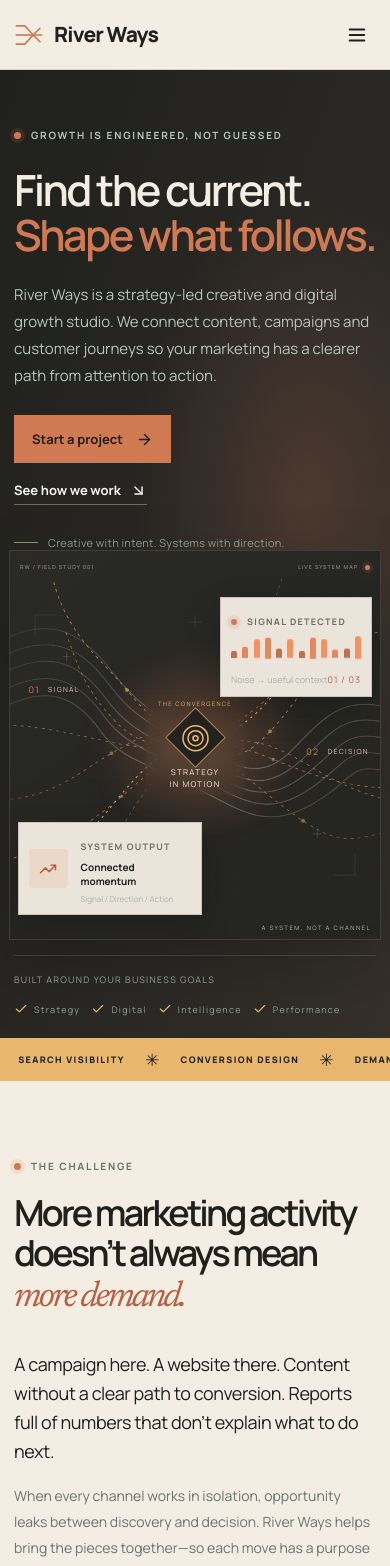
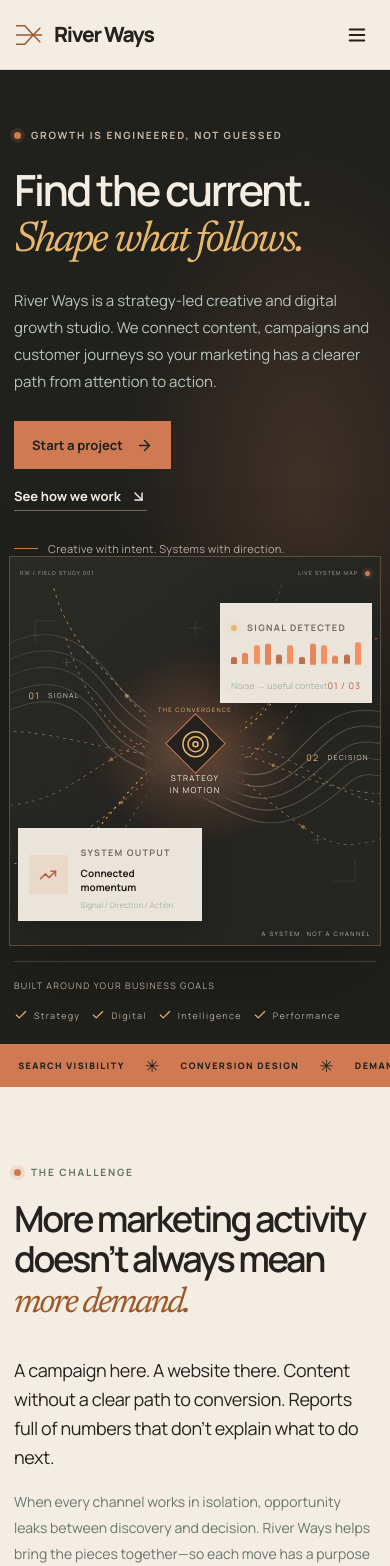
Before and after one commit to godsbest656-glitch/river-ways, a React (Vite) app: page / in a window 390 px wide. Shown: the top 1566 px of the page. Built offline with nearby package versions, Linux system fonts and the light colour scheme.

Commit message:
design: apply editorial Shaped Current art direction

```diff
--- a/src/styles.css
+++ b/src/styles.css
@@ -97,3 +97,120 @@ body,button,input,textarea,select{font-family:'Manrope',sans-serif}
 .form-success{margin:0;padding:12px 14px;border-left:3px solid #8bb34b;background:#edf4df;color:#25351d;font-size:13px;line-height:1.6}
 .form-submit:disabled{cursor:wait;opacity:.72;transform:none}
 @media(prefers-reduced-motion:reduce){html{scroll-behavior:auto}.button{transition:none}}
+
+
+/* Editorial art direction inspired by curated high-craft web work.
+   Keep River Ways' own Shaped Current language; avoid generic neon-growth styling. */
+:root{
+  --ink:#25231f;
+  --forest:#20201d;
+  --lime:#D07A53;
+  --muted:#6f6a63;
+  --paper:#f3ede3;
+  --line:#ded3c5;
+  --serif:'Newsreader',Georgia,'Times New Roman',serif;
+}
+body{background:var(--paper);color:var(--ink)}
+button:focus-visible,a:focus-visible,input:focus-visible,textarea:focus-visible,select:focus-visible,summary:focus-visible{
+  outline-color:#9f5728;
+}
+.site-header{background:rgba(243,237,227,.94);border-bottom-color:rgba(37,35,31,.12)}
+.brand{color:var(--ink);letter-spacing:-1.25px}
+.brand-mark{width:30px;height:30px;transform:none;color:#9f5728;flex-shrink:0}
+.brand-mark path{fill:none;stroke:currentColor;stroke-width:1.8;stroke-linecap:round;stroke-linejoin:round}
+.main-nav{color:#6f6a63}
+.main-nav>a:not(.nav-cta):hover{color:#9f5728}
+.nav-cta{background:#25231f;color:#f3ede3;border-radius:0}
+.nav-cta:hover{background:#9f5728}
+.hero{background:#20201d}
+.hero-atmosphere{
+  background:
+    radial-gradient(ellipse at 78% 42%,rgba(208,122,83,.18),transparent 42%),
+    linear-gradient(110deg,rgba(32,32,29,.99) 0%,rgba(32,32,29,.92) 49%,rgba(32,32,29,.58) 100%);
+}
+h1{letter-spacing:-3.4px}
+h1 span{font-family:'Newsreader',Georgia,serif;font-style:italic;font-weight:400;color:#E8B76D}
+h2{letter-spacing:-2.4px}
+h2 em,blockquote em{font-family:'Newsreader',Georgia,serif;font-weight:400;font-style:italic}
+.eyebrow-dot{background:#D07A53;box-shadow:0 0 0 4px rgba(208,122,83,.15)}
+.eyebrow-light{color:#c9b9a8}
+.button-lime{background:#D07A53;color:#20201d;border-radius:0}
+.button-lime:hover{background:#E8B76D}
+.text-link{border-color:#b6a89a}
+.text-link-light{color:#f3ede3;border-color:#766a5d}
+.hero-note{color:#c0b4a6}
+.note-line{background:#D07A53}
+.hero-bottom{border-top-color:rgba(243,237,227,.17);color:#b5a99b}
+.hero-capabilities svg{color:#E8B76D}
+.river-field{
+  border:1px solid rgba(232,183,109,.28);
+  border-radius:0!important;
+  box-shadow:0 30px 90px rgba(0,0,0,.24);
+}
+.river-field-backdrop{
+  background:
+    radial-gradient(ellipse at 48% 47%,rgba(208,122,83,.19),transparent 48%),
+    linear-gradient(145deg,#292622 0%,#20201d 58%,#302923 100%);
+}
+.river-field-grid{
+  background-image:linear-gradient(rgba(243,237,227,.09) 1px,transparent 1px),linear-gradient(90deg,rgba(243,237,227,.09) 1px,transparent 1px);
+}
+.river-field .visual-core{
+  border-color:rgba(232,183,109,.55);
+  background:radial-gradient(circle at 50% 35%,rgba(75,56,43,.96),rgba(32,32,29,.95) 73%);
+  box-shadow:0 0 0 12px rgba(232,183,109,.025),0 0 65px rgba(208,122,83,.12);
+}
+.river-field .core-ring{color:#E8B76D;border-color:#D07A53}
+.river-field .visual-card{background:rgba(39,36,31,.94);border-color:rgba(243,237,227,.2);border-radius:0}
+.river-field .live-dot{background:#E8B76D;box-shadow:0 0 9px rgba(232,183,109,.5)}
+.river-field .signal-bars i{background:linear-gradient(to top,#9f5728,#E8B76D)}
+.river-field .signal-status,.river-field .conversion-icon{color:#E8B76D}
+.river-field .conversion-icon{background:rgba(208,122,83,.14);border-radius:0}
+.river-coordinate span{color:#E8B76D}
+.ticker{background:#D07A53;color:#20201d}
+.problem-section,.faq-section{background:#f3ede3}
+.section-intro h2 em,.section-heading-row h2 em,.method-heading h2 em,.faq-layout h2 em{color:#9f5728}
+.principle-card{background:#f8f3eb;border-color:#ded3c5}
+.principle-card:hover{border-color:#b77a59}
+.principle-card>svg,.service-link svg{color:#9f5728}
+.principle-num{color:#8a6956}
+.services-section{background:#e9e0d4}
+.service-card{background:#f8f3eb;border-color:#ded3c5}
+.service-card:hover{border-color:#b77a59;box-shadow:0 22px 45px rgba(52,38,27,.09)}
+.service-icon{border-color:#dfcfc0;color:#9f5728;border-radius:0}
+.service-tags span{color:#704b36;border-color:#e0cdbd;border-radius:0}
+.service-link{border-top-color:#e6d9cc}
+.intelligence-section{background:radial-gradient(ellipse at 78% 45%,rgba(208,122,83,.15),transparent 45%),#20201d}
+.step-tab.active{border-color:#E8B76D}
+.step-tab.active span,.step-detail .mini-label,.step-symbol,.panel-footer svg{color:#E8B76D}
+.step-symbol{background:rgba(208,122,83,.14);border-radius:0}
+.rail-active{background:#D07A53}
+.method-steps article>span{color:#9f5728}
+.belief-section{background:#292622}
+.belief-section:after{background:linear-gradient(90deg,rgba(32,32,29,.97),rgba(32,32,29,.76))}
+.belief-layout blockquote em{color:#E8B76D}
+.contact-section{background:radial-gradient(ellipse at 5% 90%,rgba(208,122,83,.13),transparent 42%),#20201d}
+.contact-copy h2 em{color:#E8B76D}
+.contact-promise svg{color:#E8B76D}
+.contact-form{border-radius:0;background:#f8f3eb}
+.contact-form input,.contact-form select,.contact-form textarea{border-radius:0;border-color:#ded3c5}
+.form-submit{background:#D07A53}
+.site-footer{background:#171715}
+.back-top:hover,.footer-bottom a:hover{color:#E8B76D}
+/* Give service imagery an editorial crop and make the card feel tactile, not templated. */
+.service-card{position:relative}
+.service-card-image{height:184px;filter:saturate(.82) contrast(1.02);transform:scale(1.001)}
+.service-card:hover .service-card-image{transform:scale(1.045);filter:saturate(1) contrast(1.02)}
+.service-card-top{margin-top:22px}
+.service-card h3{font-size:clamp(18px,1.5vw,21px);line-height:1.2}
+.service-card>p{font-size:13px;line-height:1.75}
+.service-link{padding-top:17px}
+@media(max-width:760px){
+  h1{letter-spacing:-2.4px}
+  .service-card-image{height:205px}
+  .river-field{border-radius:0!important}
+}
+@media(prefers-reduced-motion:reduce){
+  .service-card:hover .service-card-image{transform:none}
+  .ticker-track{animation:none}
+}
```
